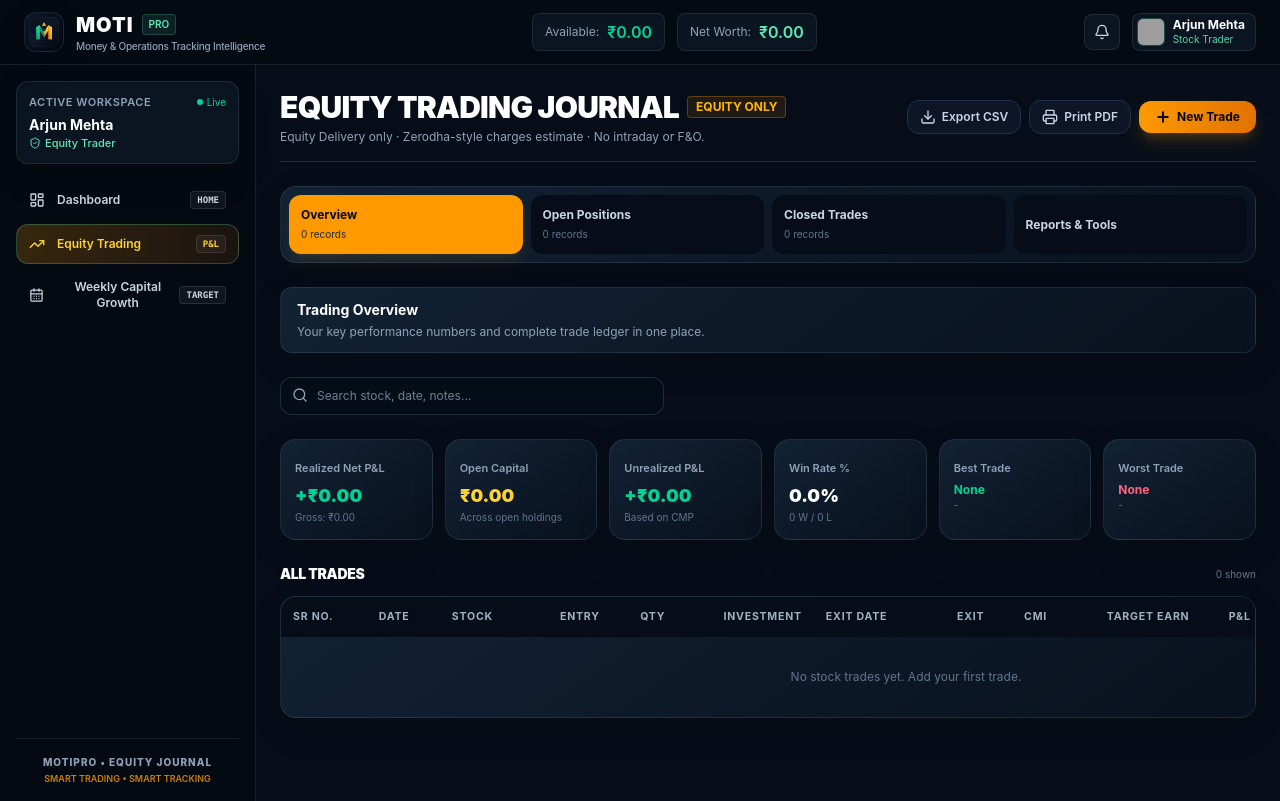
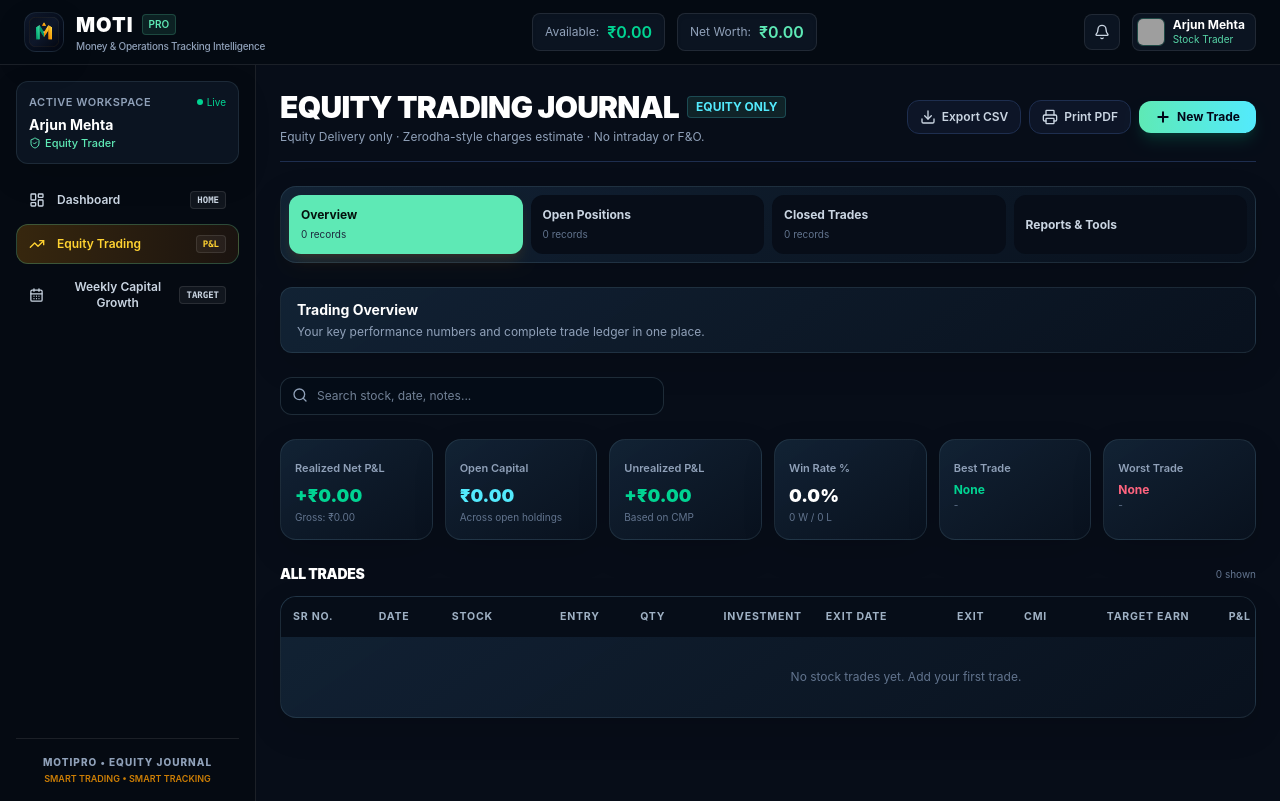
Before and after one commit to aarthak21-beep/MOTI-Money-Tracking-, a React (Vite) app: page / in a window 1280 px wide. Both pictures are taken after a click on the button "Open trading journal". Built offline with nearby package versions, Linux system fonts and the light colour scheme; grey boxes are pictures that could not be loaded.

Commit message:
Polish stock trading workspace with premium neon accents

```diff
--- a/src/views/StockTradingView.tsx
+++ b/src/views/StockTradingView.tsx
@@ -479,13 +479,13 @@ export const StockTradingView: React.FC<StockTradingViewProps> = ({
   };
 
   return (
-    <div className="space-y-6 animate-in fade-in pb-12">
+    <div className="moti-dashboard space-y-6 pb-12">
       {/* Header Bar */}
       <div className="flex flex-col justify-between gap-4 sm:flex-row sm:items-center border-b border-[#1e2e4f] pb-4">
         <div>
           <div className="flex items-center space-x-2">
             <h1 className="text-2xl font-black text-white sm:text-3xl">EQUITY TRADING JOURNAL</h1>
-            <span className="rounded bg-amber-500/10 px-2 py-0.5 text-xs font-bold text-amber-400 border border-amber-500/30">
+            <span className="rounded bg-emerald-300/10 px-2 py-0.5 text-xs font-bold text-cyan-300 border border-cyan-300/20">
               EQUITY ONLY
             </span>
           </div>
@@ -511,7 +511,7 @@ export const StockTradingView: React.FC<StockTradingViewProps> = ({
           </button>
           <button
             onClick={() => handleOpenModal()}
-            className="flex items-center space-x-1.5 rounded-xl bg-gradient-to-r from-amber-500 to-amber-600 px-4 py-2 text-xs font-bold text-slate-950 shadow-lg shadow-amber-500/20 hover:from-amber-400 hover:to-amber-500 transition-all cursor-pointer"
+            className="flex items-center space-x-1.5 rounded-xl bg-gradient-to-r from-emerald-300 to-cyan-300 px-4 py-2 text-xs font-bold text-slate-950 shadow-lg shadow-emerald-400/15 hover:from-emerald-200 hover:to-cyan-200 transition-all cursor-pointer"
           >
             <Plus className="h-4 w-4 stroke-[3]" />
             <span>New Trade</span>
@@ -531,7 +531,7 @@ export const StockTradingView: React.FC<StockTradingViewProps> = ({
             <button
               key={tab.id}
               onClick={() => setActiveTab(tab.id)}
-              className={`rounded-xl px-3 py-3 text-left transition-all ${activeTab === tab.id ? 'bg-amber-500 text-slate-950 shadow-lg shadow-amber-500/10' : 'bg-[#070d18] text-slate-300 hover:bg-[#131f38] hover:text-white'}`}
+              className={`rounded-xl px-3 py-3 text-left transition-all ${activeTab === tab.id ? 'bg-emerald-300 text-[#04110d] shadow-lg shadow-amber-500/10' : 'bg-[#070d18] text-slate-300 hover:bg-[#131f38] hover:text-white'}`}
             >
               <span className="block text-xs font-bold">{tab.label}</span>
               {'count' in tab && <span className={`mt-1 block text-[10px] ${activeTab === tab.id ? 'text-slate-800' : 'text-slate-500'}`}>{tab.count} records</span>}
@@ -566,7 +566,7 @@ export const StockTradingView: React.FC<StockTradingViewProps> = ({
             placeholder="Search stock, date, notes..."
             value={searchTerm}
             onChange={(e) => setSearchTerm(e.target.value)}
-            className="w-full rounded-xl border border-[#1e2e4f] bg-[#0d1527] pl-9 pr-4 py-2.5 text-xs text-white placeholder-slate-500 outline-none focus:border-amber-400"
+            className="w-full rounded-xl border border-[#1e2e4f] bg-[#0d1527] pl-9 pr-4 py-2.5 text-xs text-white placeholder-slate-500 outline-none focus:border-emerald-300"
           />
         </div>
       )}
@@ -585,9 +585,9 @@ export const StockTradingView: React.FC<StockTradingViewProps> = ({
           <p className="text-[10px] text-slate-500">Gross: ₹{formatINR(metrics.realizedGrossPnl)}</p>
         </div>
 
-        <div className="rounded-2xl border border-amber-500/30 bg-[#0d1527] p-3.5">
+        <div className="rounded-2xl border border-cyan-300/20 bg-[#0d1527] p-3.5">
           <span className="text-[11px] font-semibold text-slate-400">Open Capital</span>
-          <div className="mt-1 text-lg font-black text-amber-300">
+          <div className="mt-1 text-lg font-black text-cyan-300">
             ₹{formatINR(metrics.openInvestment)}
           </div>
           <p className="text-[10px] text-slate-500">Across open holdings</p>
@@ -685,7 +685,7 @@ export const StockTradingView: React.FC<StockTradingViewProps> = ({
                     <td className="py-3 px-3 font-extrabold text-white">{t.stockName}</td>
                     <td className="py-3 px-3 text-right text-slate-200">₹{formatINR(t.entryPrice)}</td>
                     <td className="py-3 px-3 text-right font-bold text-white">{t.quantity}</td>
-                    <td className="py-3 px-3 text-right font-bold text-amber-300">₹{formatINR(t.totalInvestment)}</td>
+                    <td className="py-3 px-3 text-right font-bold text-cyan-300">₹{formatINR(t.totalInvestment)}</td>
                     <td className="py-3 px-3 whitespace-nowrap text-slate-300">{closed ? (t.exitDate || '-') : '-'}</td>
                     <td className="py-3 px-3 text-right font-bold text-white">{closed ? '₹' + formatINR(exit) : '-'}</td>
                     <td className="py-3 px-3 text-right text-slate-400">-</td>
@@ -721,8 +721,8 @@ export const StockTradingView: React.FC<StockTradingViewProps> = ({
         <div><h2 className="text-sm font-black text-white">BROKERAGE &amp; DP CHARGES REPORT</h2><p className="text-[10px] text-slate-400">Closed Equity Delivery trades · grouped by exit date · estimated Zerodha resident-individual charges</p></div>
         <div className="grid gap-4 lg:grid-cols-2">
           {([{ title: 'Weekly Charges', rows: chargeReports.weekly }, { title: 'Monthly Charges', rows: chargeReports.monthly }] as const).map((report) => <div key={report.title} className="overflow-x-auto rounded-xl border border-[#1e2e4f]">
-            <h3 className="px-3 py-2 text-xs font-bold text-amber-300">{report.title}</h3>
-            <table className="w-full min-w-[440px] text-xs"><thead><tr className="bg-[#0a101f] text-[10px] uppercase text-slate-400"><th className="px-2 py-2 text-left">Period</th><th className="px-2 py-2 text-right">Brokerage</th><th className="px-2 py-2 text-right">DP</th><th className="px-2 py-2 text-right">Other Taxes</th><th className="px-2 py-2 text-right">Total</th></tr></thead><tbody className="divide-y divide-[#1e2e4f]/60">{report.rows.length ? report.rows.map((row) => <tr key={row.key}><td className="px-2 py-2 text-slate-300">{row.label}</td><td className="px-2 py-2 text-right">{formatINR(row.brokerage)}</td><td className="px-2 py-2 text-right">{formatINR(row.dp)}</td><td className="px-2 py-2 text-right">{formatINR(row.statutory)}</td><td className="px-2 py-2 text-right font-bold text-amber-300">{formatINR(row.total)}</td></tr>) : <tr><td colSpan={5} className="px-2 py-4 text-center text-slate-500">No closed trades yet</td></tr>}</tbody></table>
+            <h3 className="px-3 py-2 text-xs font-bold text-cyan-300">{report.title}</h3>
+            <table className="w-full min-w-[440px] text-xs"><thead><tr className="bg-[#0a101f] text-[10px] uppercase text-slate-400"><th className="px-2 py-2 text-left">Period</th><th className="px-2 py-2 text-right">Brokerage</th><th className="px-2 py-2 text-right">DP</th><th className="px-2 py-2 text-right">Other Taxes</th><th className="px-2 py-2 text-right">Total</th></tr></thead><tbody className="divide-y divide-[#1e2e4f]/60">{report.rows.length ? report.rows.map((row) => <tr key={row.key}><td className="px-2 py-2 text-slate-300">{row.label}</td><td className="px-2 py-2 text-right">{formatINR(row.brokerage)}</td><td className="px-2 py-2 text-right">{formatINR(row.dp)}</td><td className="px-2 py-2 text-right">{formatINR(row.statutory)}</td><td className="px-2 py-2 text-right font-bold text-cyan-300">{formatINR(row.total)}</td></tr>) : <tr><td colSpan={5} className="px-2 py-4 text-center text-slate-500">No closed trades yet</td></tr>}</tbody></table>
           </div>)}
         </div>
         <p className="text-[10px] leading-relaxed text-slate-500">Zerodha equity-delivery brokerage is ₹0. DP estimate is ₹15.34 per stock per sell-day (standard male primary-holder rate); actual DP can differ by account holder category. Other taxes are derived from the saved trade charge estimates.</p>
@@ -765,7 +765,7 @@ export const StockTradingView: React.FC<StockTradingViewProps> = ({
                     required
                     value={entryDate}
                     onChange={(e) => setEntryDate(e.target.value)}
-                    className="mt-1 w-full rounded-xl border border-[#1e2e4f] bg-[#070d18] px-3 py-2 text-xs text-white focus:border-amber-400 outline-none"
+                    className="mt-1 w-full rounded-xl border border-[#1e2e4f] bg-[#070d18] px-3 py-2 text-xs text-white focus:border-emerald-300 outline-none"
                   />
                 </div>
                 <div>
@@ -776,7 +776,7 @@ export const StockTradingView: React.FC<StockTradingViewProps> = ({
                     placeholder="RELIANCE, INFY"
                     value={stockName}
                     onChange={(e) => setStockName(e.target.value)}
-                    className="mt-1 w-full rounded-xl border border-[#1e2e4f] bg-[#070d18] px-3 py-2 text-xs uppercase font-bold text-white focus:border-amber-400 outline-none"
+                    className="mt-1 w-full rounded-xl border border-[#1e2e4f] bg-[#070d18] px-3 py-2 text-xs uppercase font-bold text-white focus:border-emerald-300 outline-none"
                   />
                 </div>
               </div>
@@ -790,7 +790,7 @@ export const StockTradingView: React.FC<StockTradingViewProps> = ({
                     required
                     value={entryPrice}
                     onChange={(e) => setEntryPrice(e.target.value)}
-                    className="mt-1 w-full rounded-xl border border-[#1e2e4f] bg-[#070d18] px-3 py-2 text-xs font-bold text-white focus:border-amber-400 outline-none"
+                    className="mt-1 w-full rounded-xl border border-[#1e2e4f] bg-[#070d18] px-3 py-2 text-xs font-bold text-white focus:border-emerald-300 outline-none"
                   />
                 </div>
                 <div>
@@ -800,14 +800,14 @@ export const StockTradingView: React.FC<StockTradingViewProps> = ({
                     required
                     value={quantity}
                     onChange={(e) => setQuantity(e.target.value)}
-                    className="mt-1 w-full rounded-xl border border-[#1e2e4f] bg-[#070d18] px-3 py-2 text-xs font-bold text-white focus:border-amber-400 outline-none"
+                    className="mt-1 w-full rounded-xl border border-[#1e2e4f] bg-[#070d18] px-3 py-2 text-xs font-bold text-white focus:border-emerald-300 outline-none"
                   />
                 </div>
               </div>
 
               {/* Automatic Total Investment preview */}
               {entryPrice && quantity && (
-                <div className="rounded-xl border border-amber-500/30 bg-amber-500/10 p-2.5 text-xs text-amber-300 font-semibold flex justify-between">
+                <div className="rounded-xl border border-cyan-300/20 bg-emerald-300/10 p-2.5 text-xs text-cyan-300 font-semibold flex justify-between">
                   <span>Calculated Investment:</span>
                   <span>₹{(Number(entryPrice) * Number(quantity)).toLocaleString('en-IN')}</span>
                 </div>
@@ -822,7 +822,7 @@ export const StockTradingView: React.FC<StockTradingViewProps> = ({
                     onClick={() => setTradeStatus('OPEN')}
                     className={`rounded-xl py-2 text-xs font-bold cursor-pointer border ${
                       tradeStatus === 'OPEN'
-                        ? 'border-amber-400 bg-amber-500/20 text-amber-300'
+                        ? 'border-amber-400 bg-amber-500/20 text-cyan-300'
                         : 'border-[#1e2e4f] bg-[#070d18] text-slate-400'
                     }`}
                   >
@@ -943,7 +943,7 @@ export const StockTradingView: React.FC<StockTradingViewProps> = ({
 
               <button
                 type="submit"
-                className="mt-3 w-full rounded-xl bg-gradient-to-r from-amber-500 to-amber-600 py-3 text-xs font-bold text-slate-950 shadow-lg hover:from-amber-400 hover:to-amber-500 transition-all cursor-pointer"
+                className="mt-3 w-full rounded-xl bg-gradient-to-r from-emerald-300 to-cyan-300 py-3 text-xs font-bold text-slate-950 shadow-lg hover:from-emerald-200 hover:to-cyan-200 transition-all cursor-pointer"
               >
                 {editingTrade ? 'Update Trade Record' : 'Save & Open Position'}
               </button>
```
